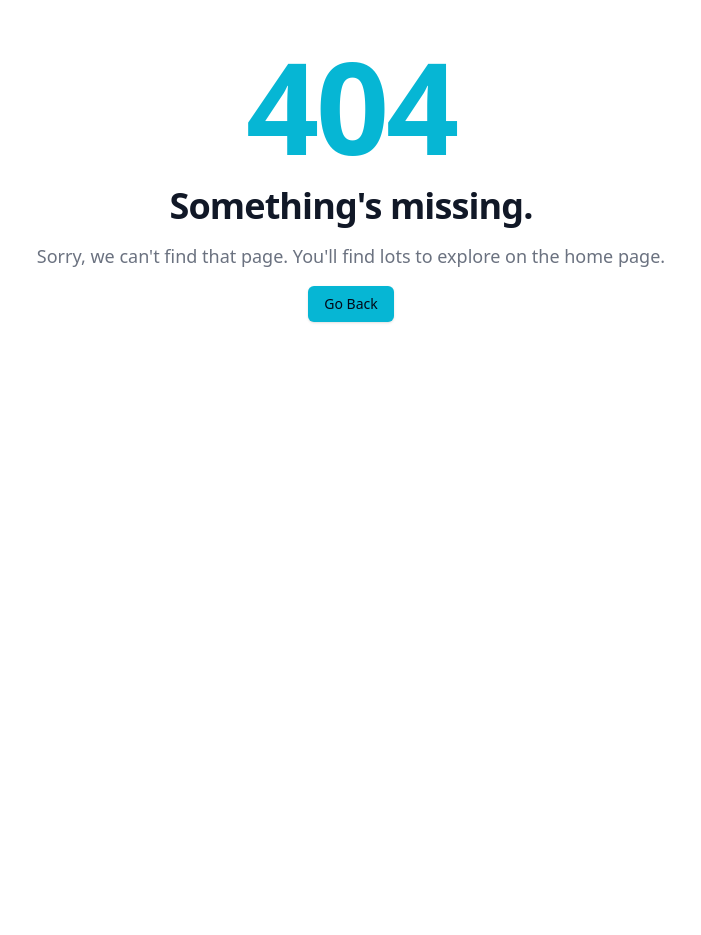
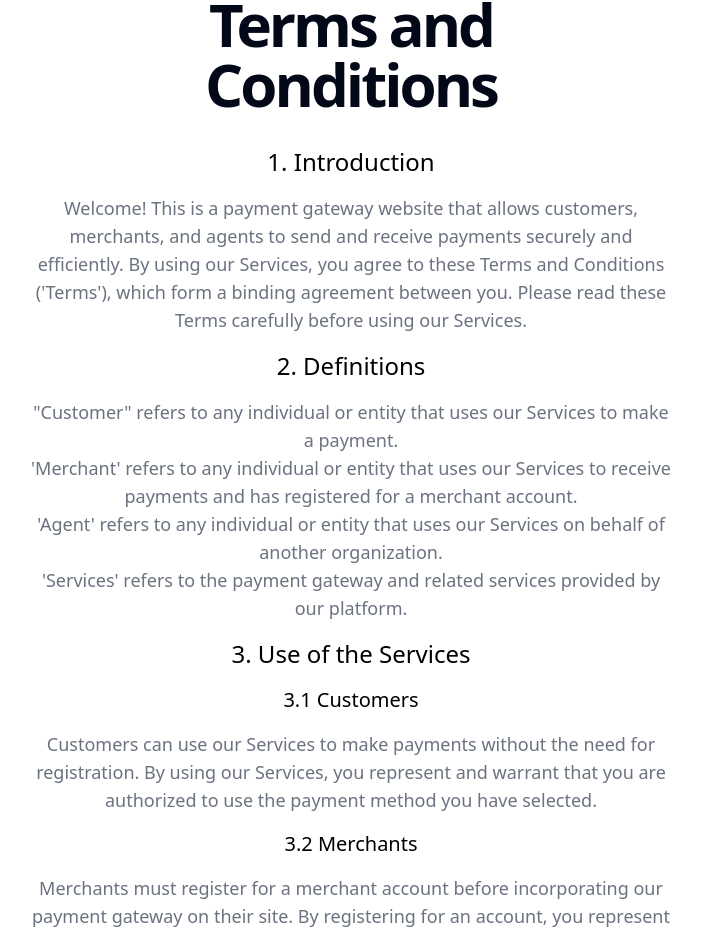
Before and after one commit to MuhidinM/souqGateway, a Next.js app: page /auth/termsandconditions in a window 1280 px wide. Before the commit this address had no page. Shown: the part 150-1085 px from the top of the page, without its empty margins (289-990 px from the left). Before the commit the page ends 800 px from the top, so only its background shows below. Built offline with nearby package versions, Linux system fonts and the light colour scheme.

Commit message:
terms and conditions

```diff
--- /dev/null
+++ b/app/auth/termsandconditions/page.tsx
@@ -0,0 +1,171 @@
+import React from "react";
+
+const page = () => {
+  return (
+    <div className="mb-12 text-center px-2 md:px-0 md:mx-80 md:mt-36">
+      <h1 className="max-w-5xl m-8 text-2xl font-bold leading-none tracking-tighter md:text-5xl lg:text-6xl lg:max-w-7xl dark:text-white">
+        Terms and Conditions
+      </h1>
+      <h1 className="m-4 text-2xl text-black dark:text-gray-300">
+        1. Introduction
+      </h1>
+      <p className="text-lg text-gray-500 dark:text-gray-400">
+        Welcome! This is a payment gateway website that allows customers,
+        merchants, and agents to send and receive payments securely and
+        efficiently. By using our Services, you agree to these Terms and
+        Conditions (&apos;Terms&apos;), which form a binding agreement between
+        you. Please read these Terms carefully before using our Services.
+      </p>
+      <h1 className="m-4 text-2xl text-black dark:text-gray-300">
+        2. Definitions
+      </h1>
+      <p className="text-lg text-gray-500 dark:text-gray-400">
+        &quot;Customer&quot; refers to any individual or entity that uses our
+        Services to make a payment.
+      </p>
+      <p className="text-lg text-gray-500 dark:text-gray-400">
+        &apos;Merchant&apos; refers to any individual or entity that uses our
+        Services to receive payments and has registered for a merchant account.
+      </p>
+      <p className="text-lg text-gray-500 dark:text-gray-400">
+        &apos;Agent&apos; refers to any individual or entity that uses our
+        Services on behalf of another organization.
+      </p>
+      <p className="text-lg text-gray-500 dark:text-gray-400">
+        &apos;Services&apos; refers to the payment gateway and related services
+        provided by our platform.
+      </p>
+      <h1 className="m-4 text-2xl text-black dark:text-gray-300">
+        3. Use of the Services
+      </h1>
+      <h1 className="m-4 text-xl text-black dark:text-gray-400">
+        3.1 Customers
+      </h1>
+
+      <p className="text-lg text-gray-500 dark:text-gray-400">
+        Customers can use our Services to make payments without the need for
+        registration. By using our Services, you represent and warrant that you
+        are authorized to use the payment method you have selected.
+      </p>
+      <h1 className="m-4 text-xl text-black dark:text-gray-400">
+        3.2 Merchants
+      </h1>
+
+      <p className="text-lg text-gray-500 dark:text-gray-400">
+        Merchants must register for a merchant account before incorporating our
+        payment gateway on their site. By registering for an account, you
+        represent and warrant that you have the authority to enter into this
+        agreement and to use our Services.
+      </p>
+      <h1 className="m-4 text-xl text-black dark:text-gray-400">3.3 Agents</h1>
+
+      <p className="text-lg text-gray-500 dark:text-gray-400">
+        Agents can use our Services on behalf of other organizations. By using
+        our Services, you represent and warrant that you are authorized to act
+        on behalf of the organization you are representing.
+      </p>
+      <h1 className="m-4 text-2xl text-black dark:text-gray-300">
+        4. Payment Processing
+      </h1>
+      <h1 className="m-4 text-xl text-black dark:text-gray-400">
+        4.1 Payment Processing Fees
+      </h1>
+
+      <p className="text-lg text-gray-500 dark:text-gray-400">
+        We charge a processing fee for each transaction made through our
+        Services. The processing fee is deducted from the payment amount before
+        it is sent to the recipient.
+      </p>
+      <h1 className="m-4 text-xl text-black dark:text-gray-400">
+        4.2 Payment Processing Time
+      </h1>
+
+      <p className="text-lg text-gray-500 dark:text-gray-400">
+        We process payments as quickly as possible, but we cannot guarantee
+        instant processing. The time it takes to process a payment may vary
+        depending on the payment method, the recipient&apos;s bank, and other
+        factors beyond our control.
+      </p>
+      <h1 className="m-4 text-2xl text-black dark:text-gray-300">
+        5. Account Security
+      </h1>
+      <h1 className="m-4 text-xl text-black dark:text-gray-400">
+        5.1 Account Responsibility
+      </h1>
+
+      <p className="text-lg text-gray-500 dark:text-gray-400">
+        You are responsible for maintaining the security of your account,
+        including your login credentials and any other sensitive information
+        associated with your account.
+      </p>
+      <h1 className="m-4 text-xl text-black dark:text-gray-400">
+        5.2 Unauthorized Use
+      </h1>
+
+      <p className="text-lg text-gray-500 dark:text-gray-400">
+        If you suspect that your account has been compromised or used without
+        your authorization, you must notify us immediately by contacting our
+        customer support team.
+      </p>
+      <h1 className="m-4 text-2xl text-black dark:text-gray-300">
+        6. Limitation of Liability
+      </h1>
+      <p className="text-lg text-gray-500 dark:text-gray-400">
+        We and our officers, directors, employees, and agents will not be liable
+        for any direct, indirect, incidental, special, consequential, or
+        punitive damages arising out of or in any way related to the use of our
+        Services, even if we have been advised of the possibility of such
+        damages.
+      </p>
+      <h1 className="m-4 text-2xl text-black dark:text-gray-300">
+        7. Modifications to the Services or Terms
+      </h1>
+      <p className="text-lg text-gray-500 dark:text-gray-400">
+        We reserve the right to modify or discontinue, temporarily or
+        permanently, any part of our Services or these Terms at any time and for
+        any reason, without notice or liability to you.
+      </p>
+      <h1 className="m-4 text-2xl text-black dark:text-gray-300">
+        8. Governing Law and Jurisdiction
+      </h1>
+      <p className="text-lg text-gray-500 dark:text-gray-400">
+        These Terms and any dispute arising out of or in connection with these
+        Terms or our Services shall be governed by and construed in accordance
+        with the laws of [insert governing law], without giving effect to any
+        choice or conflict of law provision or rule.
+      </p>
+      <h1 className="m-4 text-2xl text-black dark:text-gray-300">
+        9. Miscellaneous
+      </h1>
+      <h1 className="m-4 text-xl text-black dark:text-gray-400">
+        9.1 Entire Agreement
+      </h1>
+
+      <p className="text-lg text-gray-500 dark:text-gray-400">
+        These Terms constitute the entire agreement between you and us regarding
+        the use of our Services and supersede all prior or contemporaneous
+        communications and proposals, whether oral or written, between you and
+        us.
+      </p>
+      <h1 className="m-4 text-xl text-black dark:text-gray-400">
+        9.2 Severability
+      </h1>
+
+      <p className="text-lg text-gray-500 dark:text-gray-400">
+        If any provision of these Terms is found to be invalid or unenforceable,
+        the remaining provisions shall remain in full force and effect.
+      </p>
+      <h1 className="m-4 text-xl text-black dark:text-gray-400">9.3 Waiver</h1>
+
+      <p className="text-lg text-gray-500 dark:text-gray-400">
+        The failure of us to enforce any right or provision of these Terms shall
+        not constitute a waiver of such right or provision.
+      </p>
+      <p className="text-lg text-gray-500 dark:text-gray-400">
+        Thank you for using our platform!
+      </p>
+    </div>
+  );
+};
+
+export default page;
--- a/components/Navbar.tsx
+++ b/components/Navbar.tsx
@@ -42,7 +42,7 @@ const Navbar = () => {
                   SIGN IN
                 </Button>
               </Link>
-              <Link href={"/auth"}>
+              <Link href={"/auth/registration"}>
                 <Button className={"text-white"}>SIGN UP</Button>
               </Link>
             </div>
```
